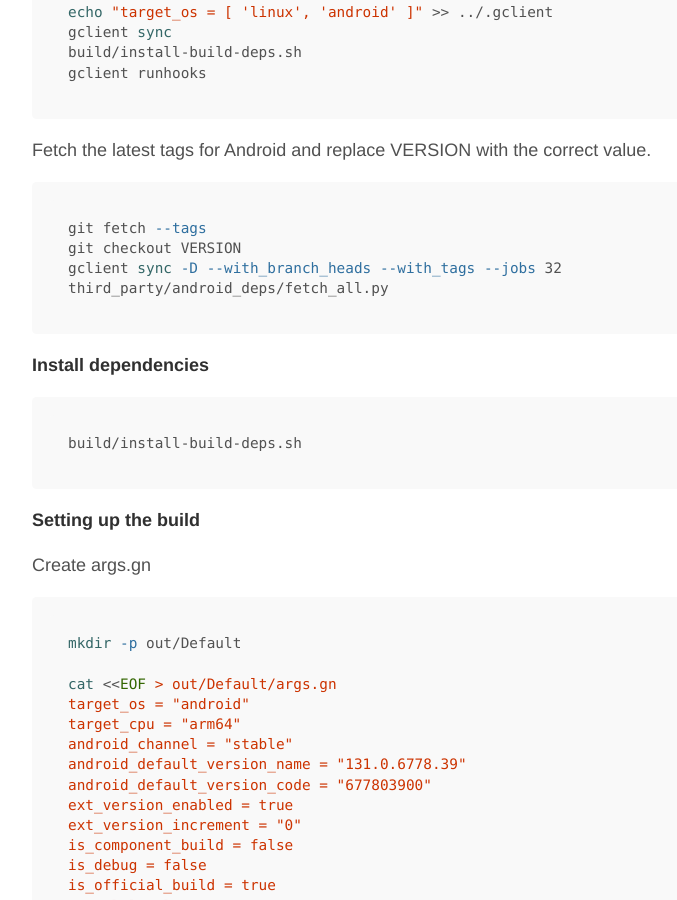
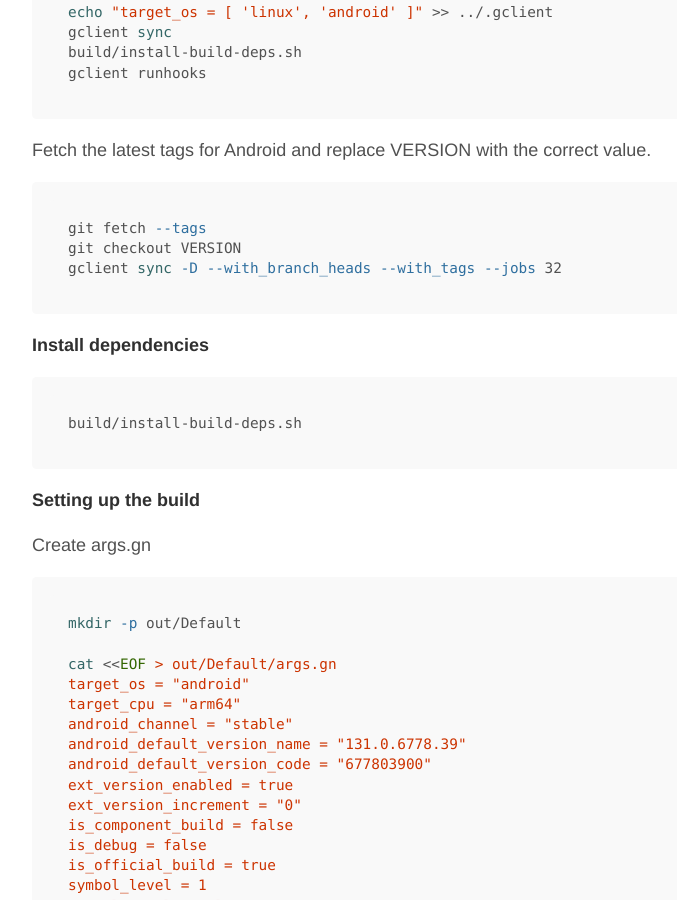
Before and after one commit to ChAndreas/chandreas.github.io, a Jekyll site: the page built from _posts/2019-01-29-build-chromium-android.md, in a window 1280 px wide and 900 px high, scrolled down 570 px. Shown: the whole window, without its empty margins (185-862 px from the left). Built offline with Jekyll 4.4.1, drawn with Linux system fonts in a browser that asks for light colours.

Commit message:
Update 2019-01-29-build-chromium-android.md

````diff
--- a/_posts/2019-01-29-build-chromium-android.md
+++ b/_posts/2019-01-29-build-chromium-android.md
@@ -27,7 +27,6 @@
 git fetch --tags
 git checkout VERSION
 gclient sync -D --with_branch_heads --with_tags --jobs 32
-third_party/android_deps/fetch_all.py
 ```
 **Install dependencies**
 ```bash
````
